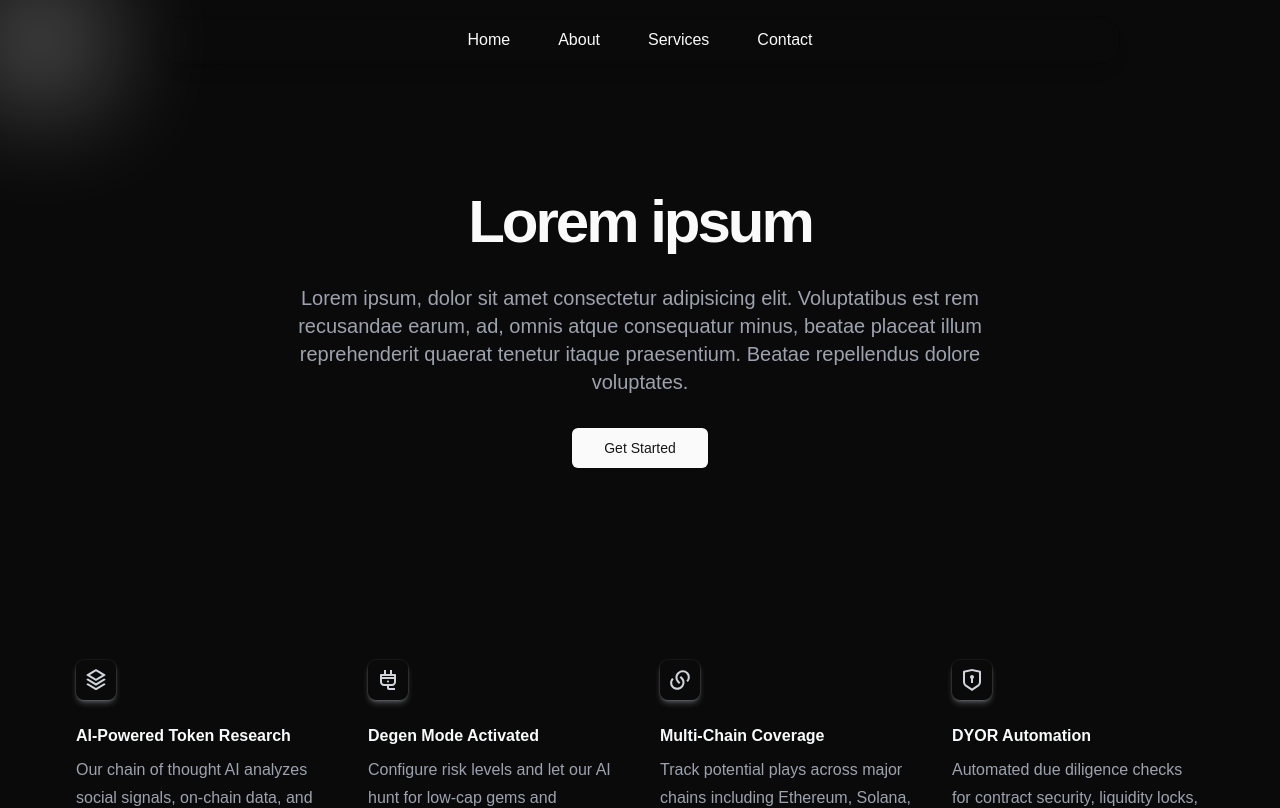
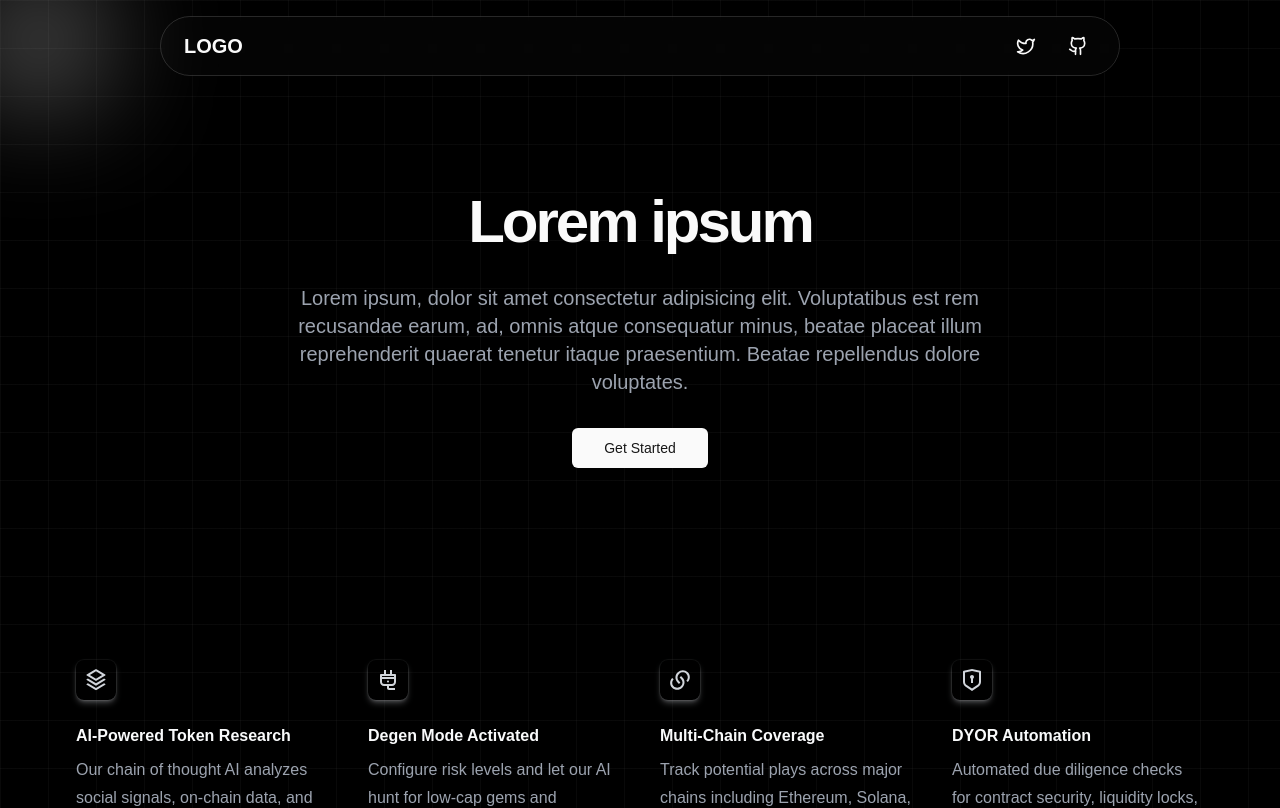
Before and after one commit to sgAIqO0psl51xk/coinseek, a Next.js app in the folder frontend/: page / in a window 1280 px wide. Shown: the top 808 px of the page. Built offline with nearby package versions, Linux system fonts and the light colour scheme.

Commit message:
navbar + bg background

```diff
--- a/frontend/src/app/about/page.tsx
+++ b/frontend/src/app/about/page.tsx
@@ -1,5 +1,5 @@
 import Image from 'next/image'
-import { Badge } from '@/components/ui/badge'
+import { Badge } from '../../components/ui/badge'
 
 interface CompanyLogo {
   name: string
--- a/frontend/src/app/globals.css
+++ b/frontend/src/app/globals.css
@@ -90,3 +90,9 @@ body {
 html {
   scroll-behavior: smooth;
 }
+
+@layer utilities {
+  .animation-delay-500 {
+    animation-delay: 5s;
+  }
+}
--- a/frontend/src/app/page.tsx
+++ b/frontend/src/app/page.tsx
@@ -11,7 +11,27 @@ import { Footer } from "../components/footer";
 
 export default function Home() {
   return (
-    <div className="min-w-screen">
+    <div className="min-w-screen bg-white dark:bg-black relative overflow-hidden">
+      {/* Static grid */}
+      <div className="absolute inset-0
+        bg-[linear-gradient(to_right,#8881_1px,transparent_1px),linear-gradient(to_bottom,#8881_1px,transparent_1px)]
+        bg-[size:24px_24px]
+        md:bg-[size:36px_36px]
+        lg:bg-[size:48px_48px]"
+      />
+
+      {/* Animated grid overlay */}
+      <div className="absolute inset-0
+        animate-grid-line-flash
+        bg-[linear-gradient(45deg,transparent_0%,transparent_40%,#fff4_45%,#fff4_55%,transparent_60%,transparent_100%)_0%_0_/_200%_200%]
+        dark:bg-[linear-gradient(45deg,transparent_0%,transparent_40%,#fff2_45%,#fff2_55%,transparent_60%,transparent_100%)_0%_0_/_200%_200%]
+        bg-[size:24px_24px]
+        md:bg-[size:36px_36px]
+        lg:bg-[size:48px_48px]
+        [mask-image:radial-gradient(ellipse_60%_50%_at_50%_0%,#000_70%,transparent_100%)]"
+      />
+
+      <div className="relative">
         <HeroSection />
         <IconSection />
         <BentoGridDemo />
@@ -19,5 +39,6 @@ export default function Home() {
         <AccordionSection />
         <Footer />
       </div>
+    </div>
   );
 }
--- a/frontend/src/components/navbar.tsx
+++ b/frontend/src/components/navbar.tsx
@@ -1,20 +1,40 @@
 "use client";
 import Link from "next/link";
 import { useState } from "react";
-import { Menu, X } from "lucide-react";
+import { Menu, X, Github, Twitter } from "lucide-react";
 
 export function Navbar() {
   const [isMenuOpen, setIsMenuOpen] = useState(false);
 
-  const navLinks = [
-    { href: "/", label: "Home" },
-    { href: "/about", label: "About" },
-    { href: "/services", label: "Services" },
-    { href: "/contact", label: "Contact" },
-  ];
+  return (
+    <nav className="fixed top-4 left-1/2 transform -translate-x-1/2 z-50 bg-background/40 backdrop-blur-sm rounded-full px-6 py-3 shadow-lg w-[90%] md:w-[720px] lg:w-[960px] flex justify-between items-center
+    before:absolute before:inset-0 before:rounded-full before:border before:border-white/10 before:animate-pulse
+    after:absolute after:inset-0 after:rounded-full after:border after:border-white/10 after:animate-pulse after:animation-delay-500">
+      {/* Logo */}
+      <Link href="/" className="flex items-center">
+        <span className="text-xl font-bold">LOGO</span> {/* Replace with your logo component/image */}
+      </Link>
 
-  return (
-    <nav className="fixed top-4 left-1/2 transform -translate-x-1/2 z-50 bg-background/40 backdrop-blur-sm rounded-full px-6 py-3 shadow-lg w-[90%] md:w-[720px] lg:w-[960px] flex justify-end md:justify-center items-center">
+      {/* Social Links - Desktop */}
+      <div className="hidden md:flex items-center space-x-4">
+        <Link
+          href="https://twitter.com/yourusername"
+          target="_blank"
+          rel="noopener noreferrer"
+          className="p-2 rounded-md hover:bg-muted hover:text-primary transition-colors"
+        >
+          <Twitter className="h-5 w-5" />
+        </Link>
+        <Link
+          href="https://github.com/yourusername"
+          target="_blank"
+          rel="noopener noreferrer"
+          className="p-2 rounded-md hover:bg-muted hover:text-primary transition-colors"
+        >
+          <Github className="h-5 w-5" />
+        </Link>
+      </div>
+
       {/* Mobile Menu Button */}
       <button
         className="md:hidden"
@@ -24,35 +44,30 @@ export function Navbar() {
         {isMenuOpen ? <X className="h-6 w-6" /> : <Menu className="h-6 w-6" />}
       </button>
 
-      {/* Desktop Menu */}
-      <ul className="hidden md:flex items-center space-x-4">
-        {navLinks.map((link) => (
-          <li key={link.href}>
-            <Link
-              href={link.href}
-              className="text-base font-medium px-4 py-2 rounded-md hover:bg-muted hover:text-primary hover:ring-1 hover:ring-primary/20 transition-all duration-300"
-            >
-              {link.label}
-            </Link>
-          </li>
-        ))}
-      </ul>
-
       {/* Mobile Menu */}
       {isMenuOpen && (
-        <ul className="md:hidden absolute top-full left-0 right-0 mt-2 bg-background/95 backdrop-blur-md rounded-lg py-2 shadow-lg">
-          {navLinks.map((link) => (
-            <li key={link.href}>
-              <Link
-                href={link.href}
-                className="block px-4 py-2 text-base font-medium hover:bg-muted hover:text-primary hover:ring-1 hover:ring-primary/20 transition-all duration-300"
-                onClick={() => setIsMenuOpen(false)}
-              >
-                {link.label}
-              </Link>
-            </li>
-          ))}
-        </ul>
+        <div className="md:hidden absolute top-full left-0 right-0 mt-2 bg-background/95 backdrop-blur-md rounded-lg py-2 shadow-lg">
+          <div className="flex justify-center space-x-4 p-4">
+            <Link
+              href="https://twitter.com/yourusername"
+              target="_blank"
+              rel="noopener noreferrer"
+              className="p-2 rounded-md hover:bg-muted hover:text-primary transition-colors"
+              onClick={() => setIsMenuOpen(false)}
+            >
+              <Twitter className="h-5 w-5" />
+            </Link>
+            <Link
+              href="https://github.com/yourusername"
+              target="_blank"
+              rel="noopener noreferrer"
+              className="p-2 rounded-md hover:bg-muted hover:text-primary transition-colors"
+              onClick={() => setIsMenuOpen(false)}
+            >
+              <Github className="h-5 w-5" />
+            </Link>
+          </div>
+        </div>
       )}
     </nav>
   );
--- /dev/null
+++ b/frontend/src/components/ui/badge.tsx
@@ -0,0 +1,35 @@
+import * as React from "react"
+import { cva, type VariantProps } from "class-variance-authority"
+import { cn } from "../../lib/utils"
+
+const badgeVariants = cva(
+  "inline-flex items-center rounded-md border px-2.5 py-0.5 text-xs font-semibold transition-colors focus:outline-none focus:ring-2 focus:ring-ring focus:ring-offset-2",
+  {
+    variants: {
+      variant: {
+        default:
+          "border-transparent bg-primary text-primary-foreground shadow hover:bg-primary/80",
+        secondary:
+          "border-transparent bg-secondary text-secondary-foreground hover:bg-secondary/80",
+        destructive:
+          "border-transparent bg-destructive text-destructive-foreground shadow hover:bg-destructive/80",
+        outline: "text-foreground",
+      },
+    },
+    defaultVariants: {
+      variant: "default",
+    },
+  }
+)
+
+export interface BadgeProps
+  extends React.HTMLAttributes<HTMLDivElement>,
+    VariantProps<typeof badgeVariants> {}
+
+function Badge({ className, variant, ...props }: BadgeProps) {
+  return (
+    <div className={cn(badgeVariants({ variant }), className)} {...props} />
+  )
+}
+
+export { Badge, badgeVariants }
```
Lines whose indentation alone changed are shown as unchanged.
